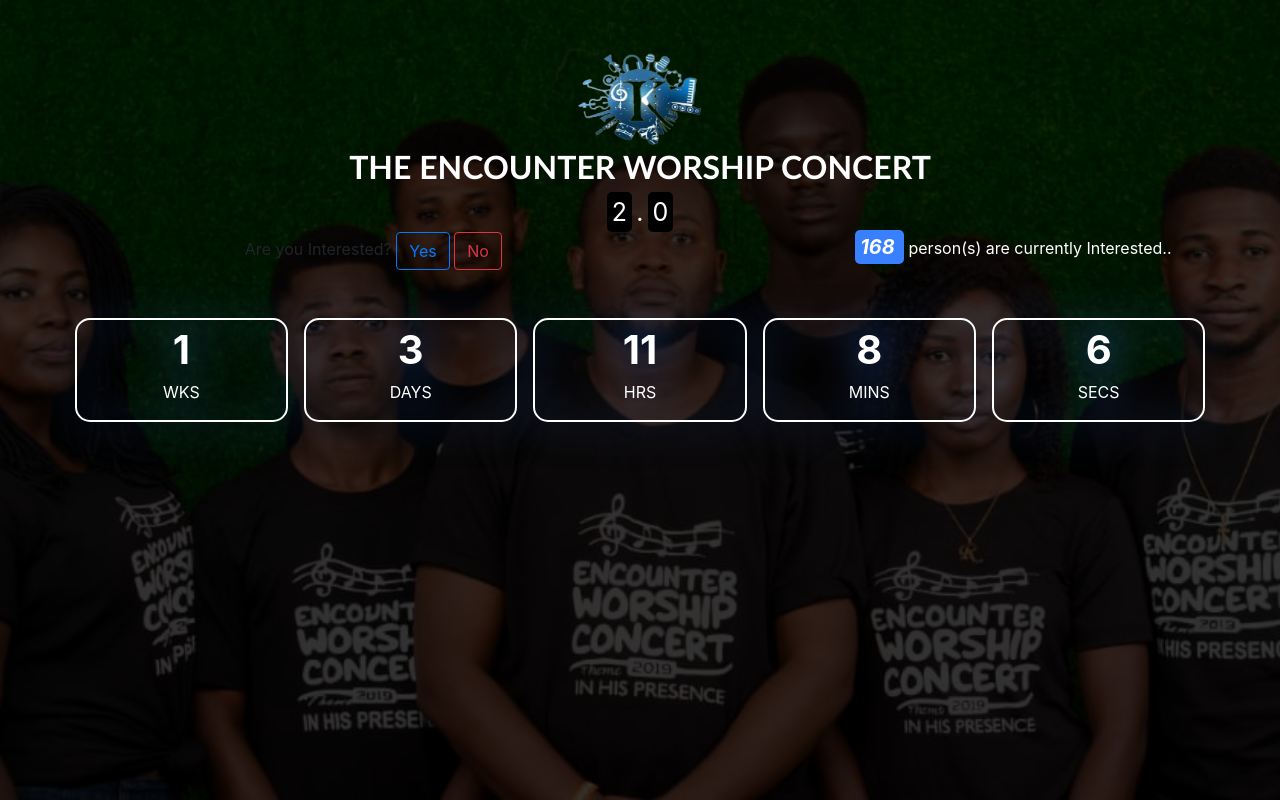
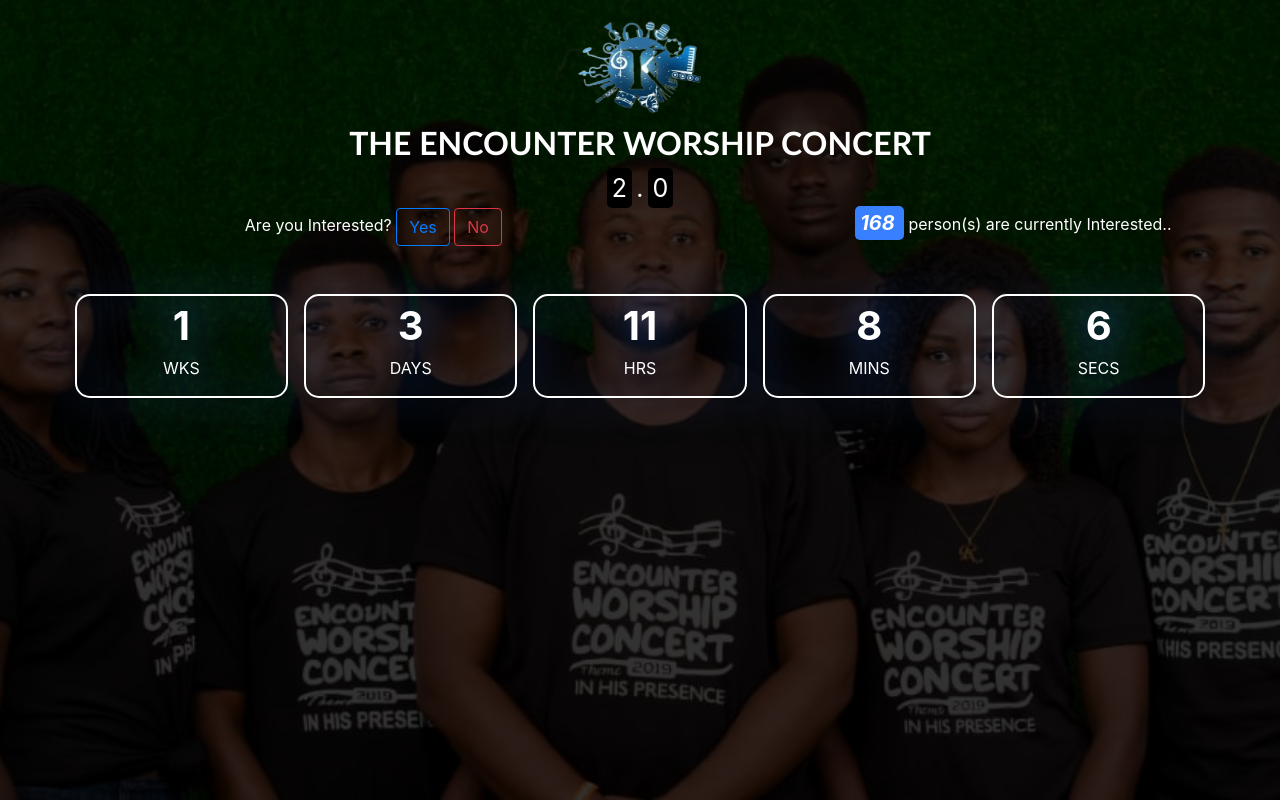
Before and after one commit to Ishoshot/encounter, a plain HTML site: page index.html in a window 1280 px wide. Drawn offline with nearby package versions, Linux system fonts and the light colour scheme.

Commit message:
Meta Change

```diff
--- a/index.html
+++ b/index.html
@@ -37,8 +37,8 @@
 
 	    		<div class="row">
 
-	     		   <div class="col-md-12 mt-5">
-	     		   		<img src="./media/kingdom.png" alt="" width="130" height="100">
+	     		   <div class="col-md-12 mt-3">
+	     		   		<img src="./media/kingdom.png" class="mb-2" alt="" width="130" height="100">
 		  				<h2 class="text-center text-white intro">THE ENCOUNTER WORSHIP CONCERT</h2>
 		  				<span class="two">2</span>
 		  				<span class="dot">.</span>
@@ -49,7 +49,7 @@
 
 				<div class="row">
 
-		   			<div class="col-md-7">
+		   			<div class="col-md-7 text-white">
 			  			Are you Interested?
 				  		<button type="submit" class="btn btn-outline-primary" v-on:click="increment">Yes</button>
 				  		<button type="submit" class="btn btn-outline-danger" v-on:click="decrement">No</button>
```
